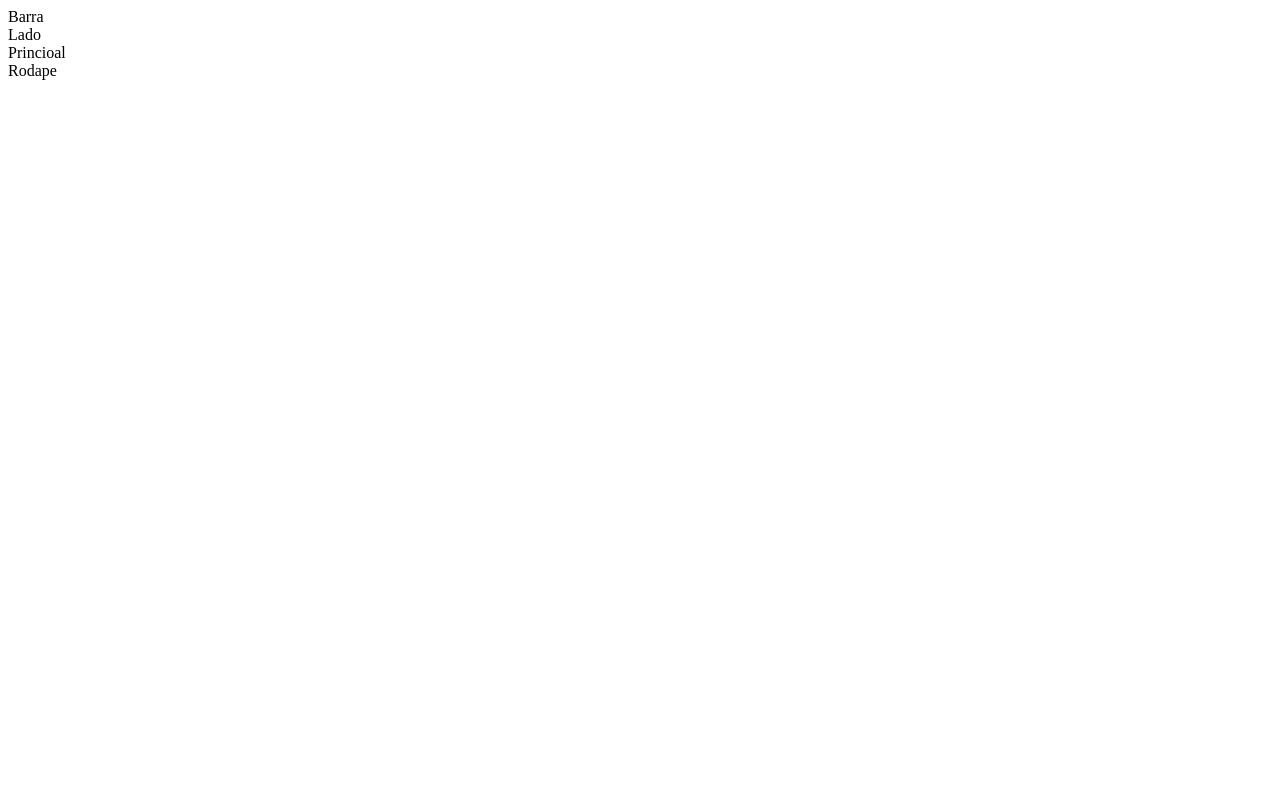
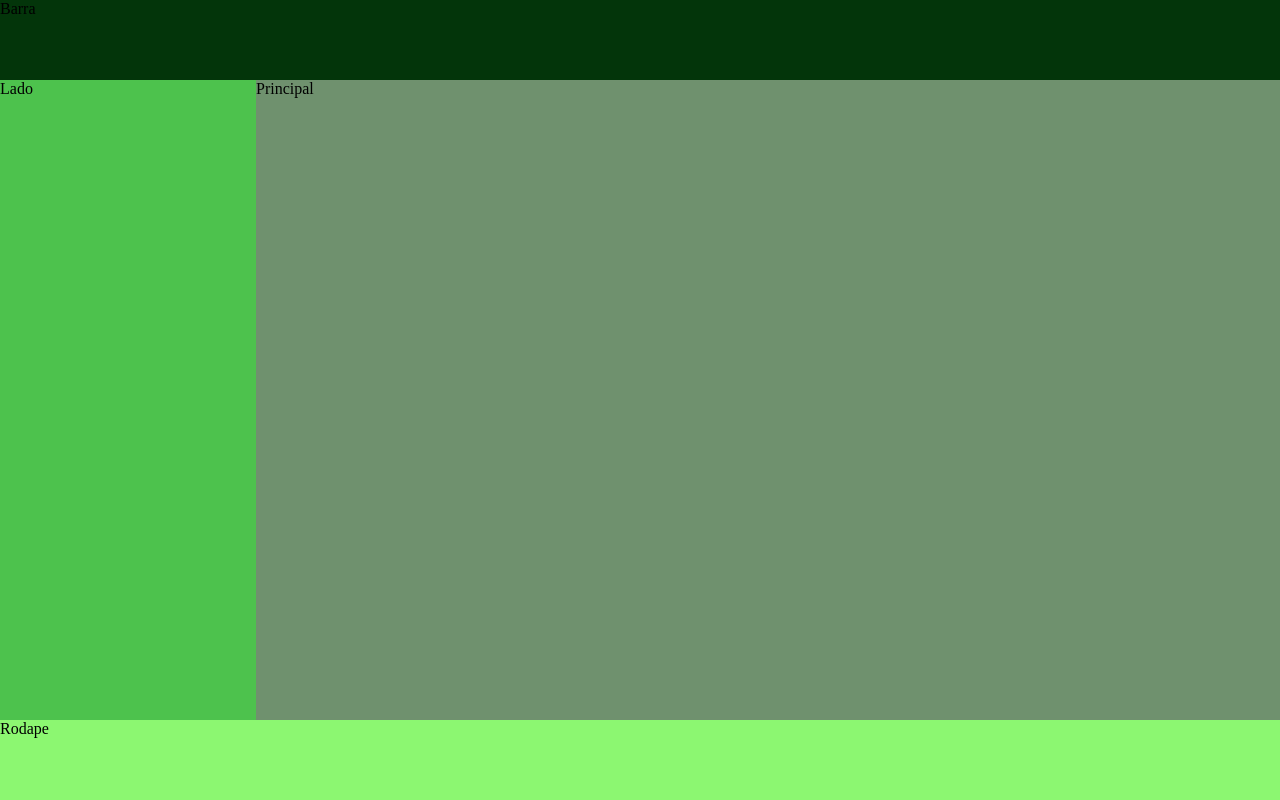
Before and after one commit to isabelarmo/2f2t, a plain HTML site: page estudogrid.html in a window 1280 px wide. Drawn offline with Linux system fonts and the light colour scheme.

Commit message:
estudogrid.html

```diff
--- a/estudogrid.html
+++ b/estudogrid.html
@@ -1,26 +1,23 @@
 <!DOCTYPE html>
-<html lang="en">
+<html lang="pt-br">
 <head>
     <meta charset="UTF-8">
     <meta http-equiv="X-UA-Compatible" content="IE=edge">
     <meta name="viewport" content="width=device-width, initial-scale=1.0">
-    <title>Aprendendo grid</title>
-    <link rel="stylesheet" href="gridestilo.css">
+    <title>Aprendendo Grid</title>
+    <link rel="stylesheet" href="estudo.css">
 </head>
 <body>
     <section class="meu-site">
         <div class="barra">
             Barra
         </div>
-
         <div class="lado">
             Lado
         </div>
-
         <div class="principal">
-            Princioal
+            Principal
         </div>
-
         <div class="rodape">
             Rodape
         </div>
```
Lines whose indentation alone changed are shown as unchanged.
